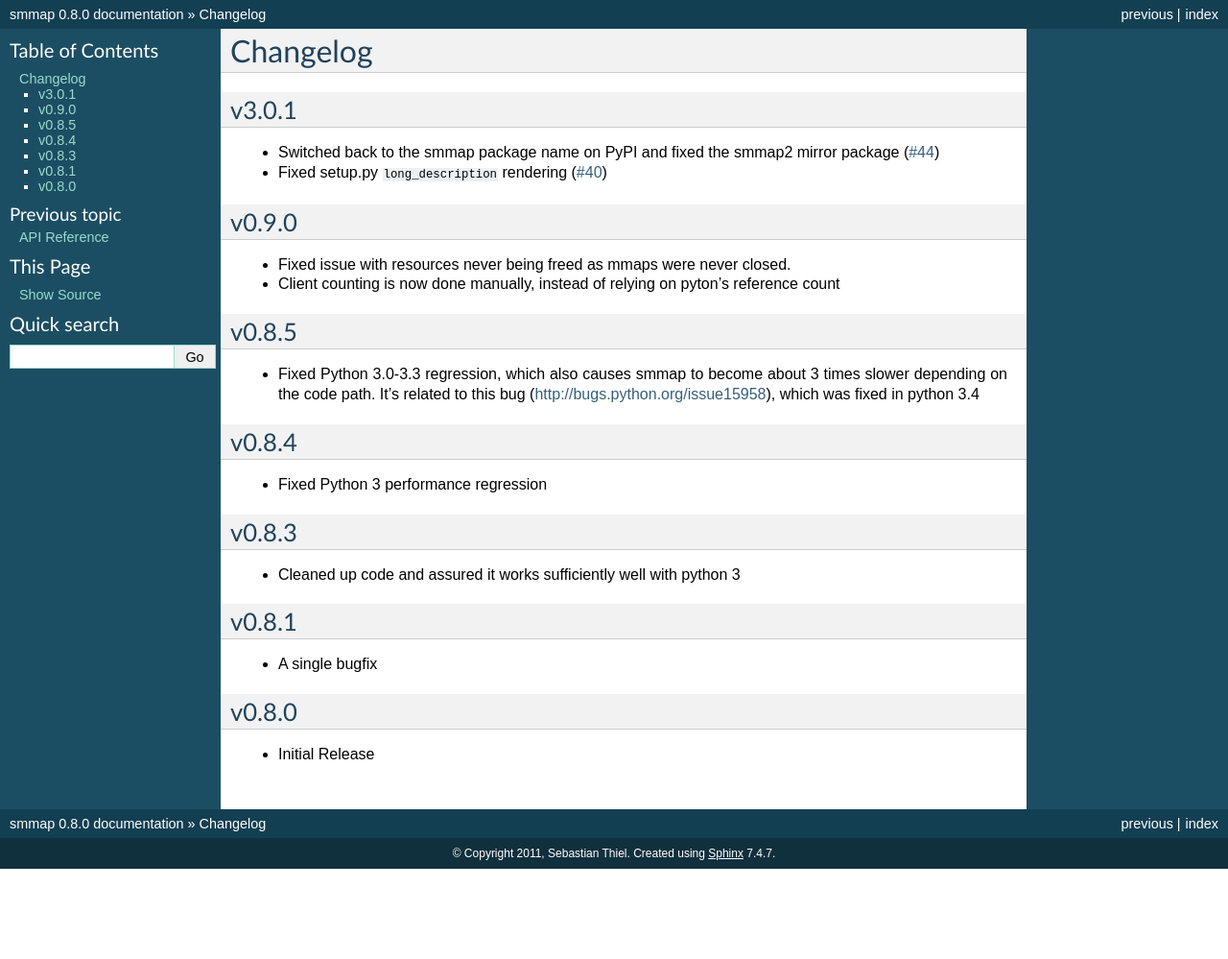
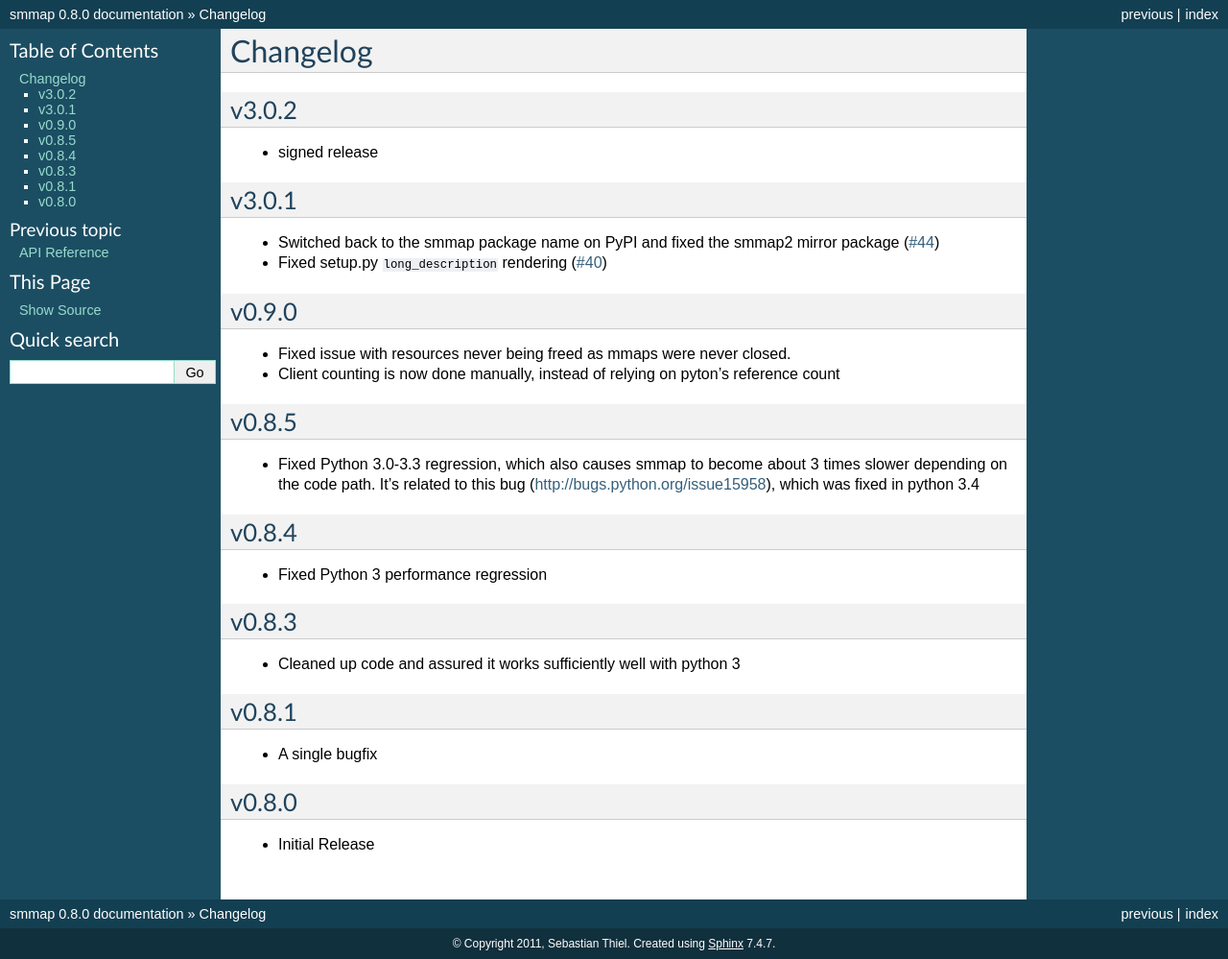
Before and after one commit to gitpython-developers/smmap, a Sphinx documentation site: the page built from doc/source/changes.rst, in a window 1280 px wide. Shown: the whole page at 96% size. Built offline with Sphinx 7.4.7, drawn with Linux system fonts in a browser that asks for light colours; before the commit the page ends 905 px from its top, so only the background shows below that.

Commit message:
bump patch level

```diff
--- a/doc/source/changes.rst
+++ b/doc/source/changes.rst
@@ -1,6 +1,12 @@
 #########
 Changelog
 #########
+
+******
+v3.0.2
+******
+
+- signed release
 
 ******
 v3.0.1
--- a/smmap/__init__.py
+++ b/smmap/__init__.py
@@ -3,7 +3,7 @@
 __author__ = "Sebastian Thiel"
 __contact__ = "byronimo@gmail.com"
 __homepage__ = "https://github.com/gitpython-developers/smmap"
-version_info = (3, 0, 1)
+version_info = (3, 0, 2)
 __version__ = '.'.join(str(i) for i in version_info)
 
 # make everything available in root package for convenience
```
